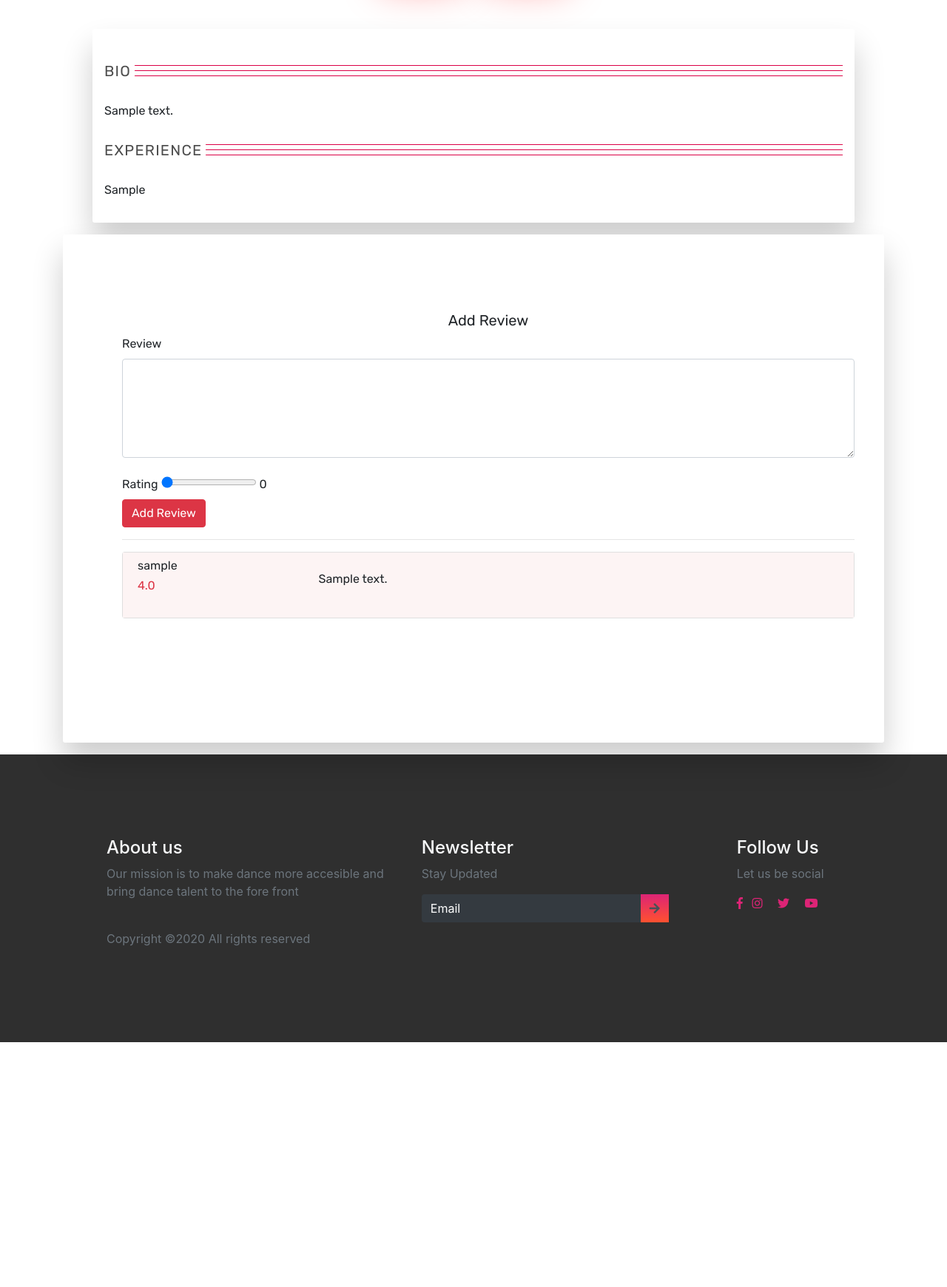
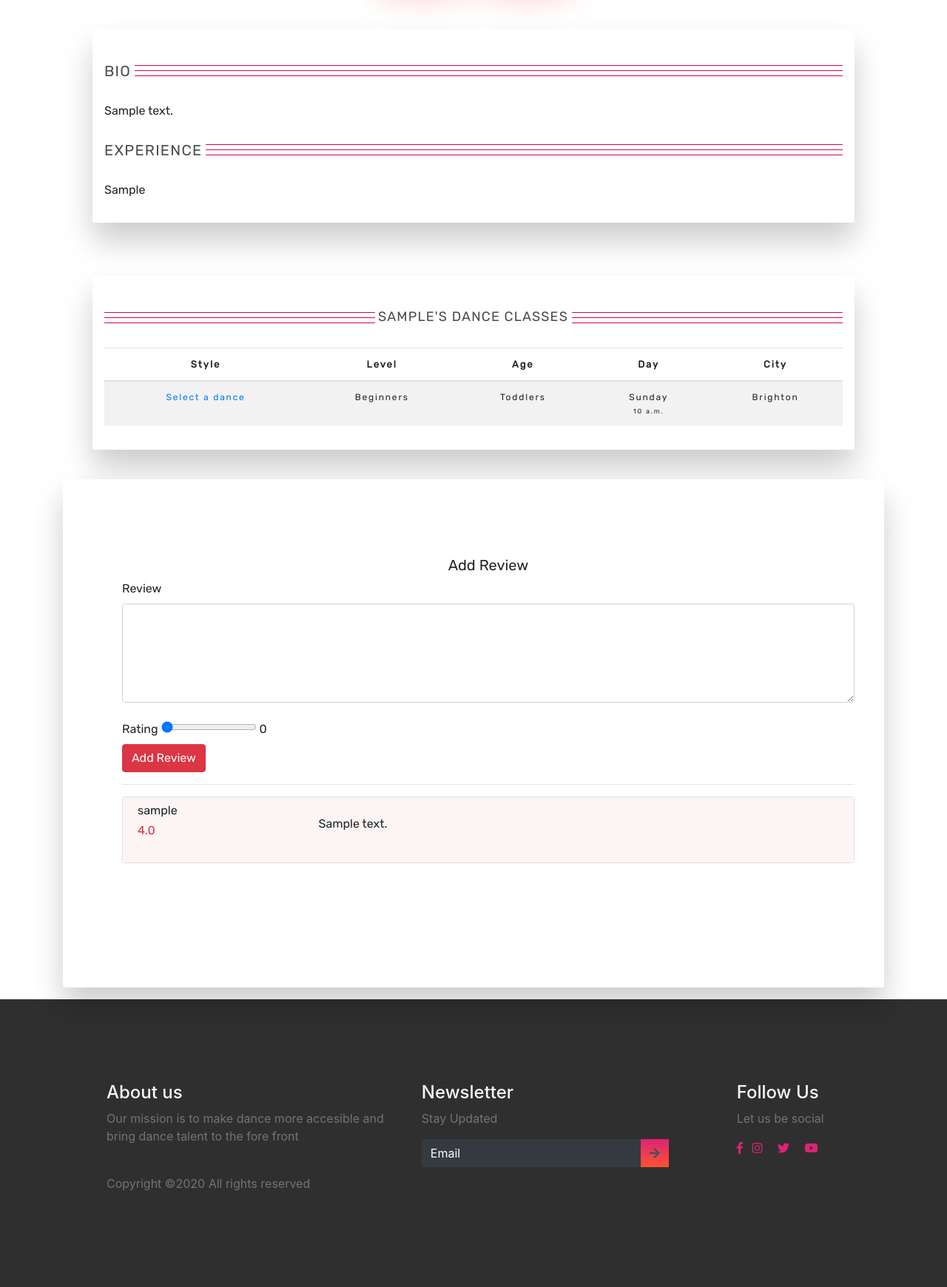
Before and after one commit to dancecentreuk/coviddancersuk, a Django app: a page that uses pages/templates/pages/talent_detail.html in a window 1280 px wide. Shown: the part 1023-2763 px from the top of the page at 74% size. Before the commit the page ends 2432 px from the top, so only its background shows below. Run offline with Django 3.2, Linux system fonts and the light colour scheme; tables that the repository leaves empty hold one stand-in row (values such as "Sample post"); grey boxes marked "Sample" are stand-in pictures; some libraries are stand-ins or nearby versions; some web fonts are replaced.

Commit message:
updated index 27

```diff
--- a/pages/templates/pages/talent_detail.html
+++ b/pages/templates/pages/talent_detail.html
@@ -135,7 +135,83 @@
         </div>
       </div>
 
+
+
+
+
+
+
+
+
+            {% if dance_classes.exists %}
+
+                 <div class="container text-center mt-3">
+        <div class="row">
+            <div class="col-md-12 col-12">
+                <div class="panel ">
+
+
+                <h1 class="triple-striped-heading heading-centred">
+                    <span class="title pl-1">{{ talent.user.first_name }}'s Dance Classes</span>
+                    <span class="outer-stripes">
+                        <span class="inner-stripe"></span>
+                    </span>
+                </h1>
+
+
+                    <table class="table table-striped">
+                      <thead>
+                        <tr>
+                          <th class="table_h" scope="col">Style</th>
+                          <th class="table_h" scope="col">Level</th>
+                          <th class="table_h" scope="col">Age</th>
+                          <th class="table_h" scope="col">Day</th>
+                          <th class="table_h" scope="col">City</th>
+                        </tr>
+                      </thead>
+                      <tbody>
+                      {% for course in dance_classes %}
+
+                          <tr>
+                              <th class="table_p" scope="row"><a href="{% url 'dance-class-detail' course.id %}" >{{ course.dance_style_choice }}</a></th>
+                                <td class="table_p">{{ course.level }} </td>
+                                <td class="table_p">{{ course.age_group }} </td>
+                              <td class="table_p">{{ course.day }} <br> <span style="font-size: 9px">{{ course.start_time }}</span>  </td>
+                              <td class="table_p">{{ course.location }}</td>
+                            </tr>
+                        {% endfor %}
+
+                      </tbody>
+                    </table>
+
+                </div>
+            </div>
+        </div>
+    </div>
+
+
+
+            {% endif %}
+
+
+
+
+
+
+
+
+
+
+
+
+
+
     </section>
+
+
+
+
+
 
 
     <section class="section-5">
--- a/pages/views.py
+++ b/pages/views.py
@@ -46,13 +46,15 @@ def talent_detail(request, pk, first_name, last_name):
     if average_reviews is not None:
         average_reviews = round(average_reviews, 1)
     form = CandidateReviewForm(request.POST or None)
+    dance_classes = WeeklyDanceClass.objects.filter(author=talent)
     context = {
 
         'form':form,
         'talent': talent,
         'candidate_reviews': reviews,
         'candidate_photos': candidate_photos,
-        'average_reviews': average_reviews
+        'average_reviews': average_reviews,
+        'dance_classes': dance_classes
 
     }
     return render(request, 'pages/talent_detail.html', context)
```
